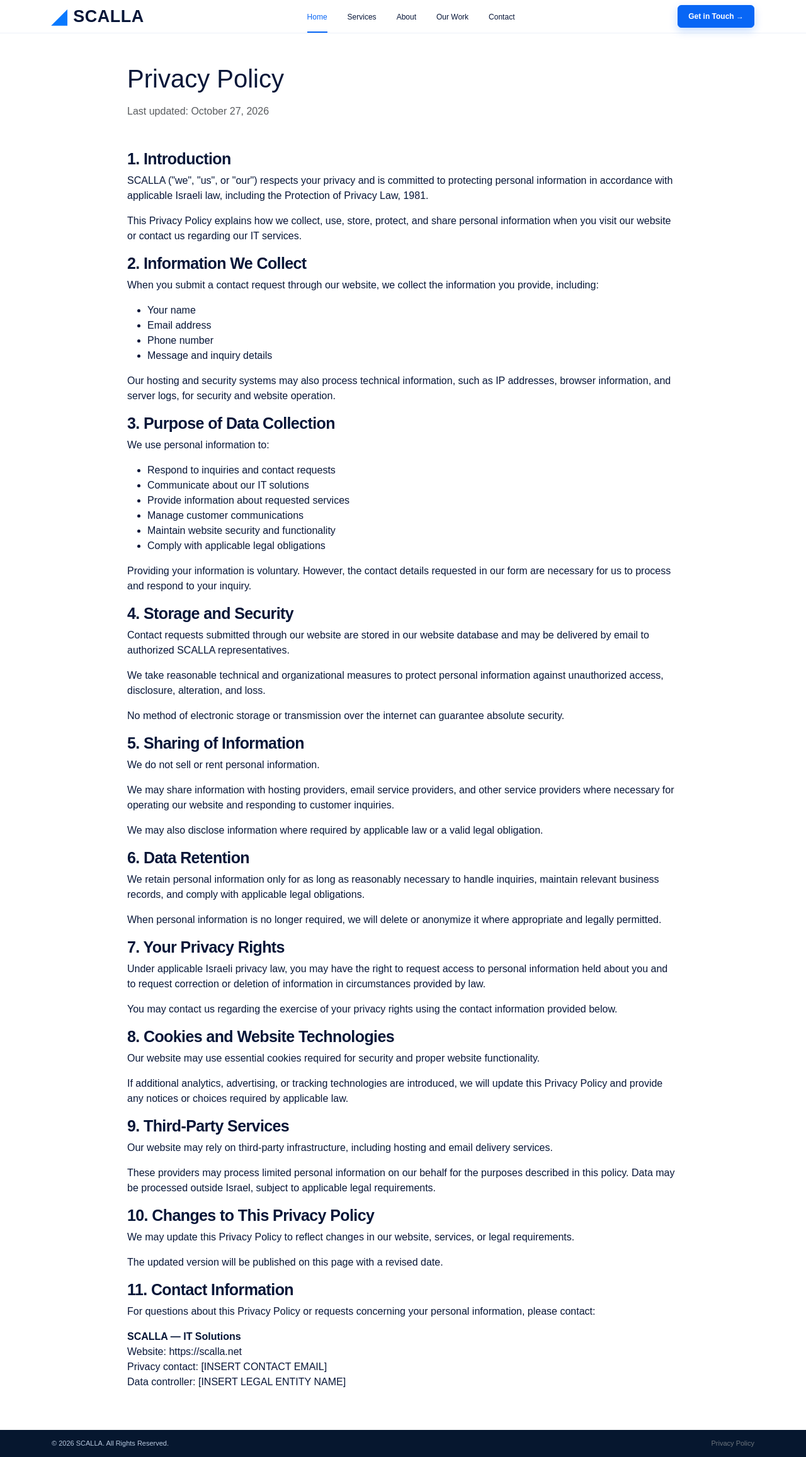
After one commit to Dariia1992/SCALLA, a Django app: page /privacy-policy/ in a window 1280 px wide. The commit adds this page. Shown: the whole page at 63% size. Run offline with Django 5.2, Linux system fonts and the light colour scheme.

Commit message:
Add Privacy Policy page

```diff
--- a/services/templates/services/base.html
+++ b/services/templates/services/base.html
@@ -92,13 +92,21 @@
     </main>
 
     <!-- ================= FOOTER ================= -->
-    <footer class="scalla-footer">
+    <!-- ================= FOOTER ================= -->
+<footer class="scalla-footer">
+    <div class="container d-flex justify-content-between align-items-center flex-wrap gap-2">
 
-        <div class="container">
+        <span>
             © 2026 SCALLA. All Rights Reserved.
-        </div>
+        </span>
 
-    </footer>
+        <a href="{% url 'privacy_policy' %}"
+           class="text-decoration-none text-secondary">
+            Privacy Policy
+        </a>
+
+    </div>
+</footer>
 
     <!-- ================= BOOTSTRAP JS ================= -->
     <script
--- /dev/null
+++ b/services/templates/services/privacy_policy.html
@@ -0,0 +1,187 @@
+
+{% extends "services/base.html" %}
+
+{% block content %}
+
+<section class="privacy-page py-5">
+    <div class="container" style="max-width: 900px;">
+
+        <h1 class="mb-3">Privacy Policy</h1>
+        <p class="text-muted mb-5">
+            Last updated: October 27, 2026
+        </p>
+
+        <h2>1. Introduction</h2>
+        <p>
+            SCALLA ("we", "us", or "our") respects your
+            privacy and is committed to protecting
+            personal information in accordance with
+            applicable Israeli law, including the
+            Protection of Privacy Law, 1981.
+        </p>
+        <p>
+            This Privacy Policy explains how we collect,
+            use, store, protect, and share personal
+            information when you visit our website
+            or contact us regarding our IT services.
+        </p>
+
+        <h2>2. Information We Collect</h2>
+        <p>
+            When you submit a contact request through
+            our website, we collect the information
+            you provide, including:
+        </p>
+        <ul>
+            <li>Your name</li>
+            <li>Email address</li>
+            <li>Phone number</li>
+            <li>Message and inquiry details</li>
+        </ul>
+        <p>
+            Our hosting and security systems may also
+            process technical information, such as IP
+            addresses, browser information, and server
+            logs, for security and website operation.
+        </p>
+
+        <h2>3. Purpose of Data Collection</h2>
+        <p>
+            We use personal information to:
+        </p>
+        <ul>
+            <li>Respond to inquiries and contact requests</li>
+            <li>Communicate about our IT solutions</li>
+            <li>Provide information about requested services</li>
+            <li>Manage customer communications</li>
+            <li>Maintain website security and functionality</li>
+            <li>Comply with applicable legal obligations</li>
+        </ul>
+        <p>
+            Providing your information is voluntary.
+            However, the contact details requested in
+            our form are necessary for us to process
+            and respond to your inquiry.
+        </p>
+
+        <h2>4. Storage and Security</h2>
+        <p>
+            Contact requests submitted through our
+            website are stored in our website database
+            and may be delivered by email to authorized
+            SCALLA representatives.
+        </p>
+        <p>
+            We take reasonable technical and
+            organizational measures to protect personal
+            information against unauthorized access,
+            disclosure, alteration, and loss.
+        </p>
+        <p>
+            No method of electronic storage or
+            transmission over the internet can
+            guarantee absolute security.
+        </p>
+
+        <h2>5. Sharing of Information</h2>
+        <p>
+            We do not sell or rent personal information.
+        </p>
+        <p>
+            We may share information with hosting
+            providers, email service providers, and
+            other service providers where necessary
+            for operating our website and responding
+            to customer inquiries.
+        </p>
+        <p>
+            We may also disclose information where
+            required by applicable law or a valid
+            legal obligation.
+        </p>
+
+        <h2>6. Data Retention</h2>
+        <p>
+            We retain personal information only for
+            as long as reasonably necessary to handle
+            inquiries, maintain relevant business
+            records, and comply with applicable
+            legal obligations.
+        </p>
+        <p>
+            When personal information is no longer
+            required, we will delete or anonymize it
+            where appropriate and legally permitted.
+        </p>
+
+        <h2>7. Your Privacy Rights</h2>
+        <p>
+            Under applicable Israeli privacy law,
+            you may have the right to request access
+            to personal information held about you
+            and to request correction or deletion
+            of information in circumstances provided
+            by law.
+        </p>
+        <p>
+            You may contact us regarding the exercise
+            of your privacy rights using the contact
+            information provided below.
+        </p>
+
+        <h2>8. Cookies and Website Technologies</h2>
+        <p>
+            Our website may use essential cookies
+            required for security and proper website
+            functionality.
+        </p>
+        <p>
+            If additional analytics, advertising,
+            or tracking technologies are introduced,
+            we will update this Privacy Policy and
+            provide any notices or choices required
+            by applicable law.
+        </p>
+
+        <h2>9. Third-Party Services</h2>
+        <p>
+            Our website may rely on third-party
+            infrastructure, including hosting and
+            email delivery services.
+        </p>
+        <p>
+            These providers may process limited
+            personal information on our behalf
+            for the purposes described in this policy.
+            Data may be processed outside Israel,
+            subject to applicable legal requirements.
+        </p>
+
+        <h2>10. Changes to This Privacy Policy</h2>
+        <p>
+            We may update this Privacy Policy to
+            reflect changes in our website, services,
+            or legal requirements.
+        </p>
+        <p>
+            The updated version will be published
+            on this page with a revised date.
+        </p>
+
+        <h2>11. Contact Information</h2>
+        <p>
+            For questions about this Privacy Policy
+            or requests concerning your personal
+            information, please contact:
+        </p>
+        <p>
+            <strong>SCALLA — IT Solutions</strong><br>
+            Website: https://scalla.net<br>
+            Privacy contact: [INSERT CONTACT EMAIL]<br>
+            Data controller: [INSERT LEGAL ENTITY NAME]
+        </p>
+
+    </div>
+</section>
+
+{% endblock %}
--- a/services/urls.py
+++ b/services/urls.py
@@ -4,4 +4,5 @@ from . import views
 
 urlpatterns = [
     path('', views.home, name='home'),
+    path("privacy-policy/",views.privacy_policy,name="privacy_policy"),
 ]
--- a/services/views.py
+++ b/services/views.py
@@ -100,3 +100,7 @@ def home(request):
 
     # Открываем главную страницу
     return render(request, "services/home.html")
+
+
+def privacy_policy(request):
+    return render(request, "services/privacy_policy.html")
```
